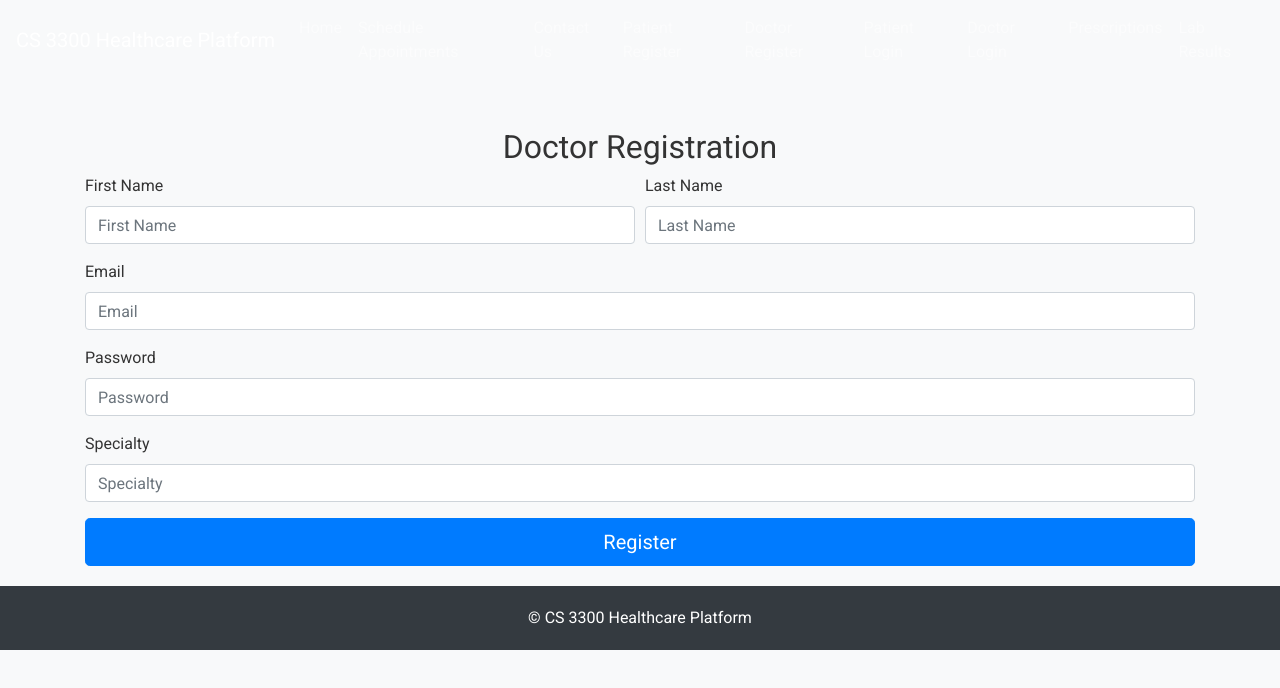
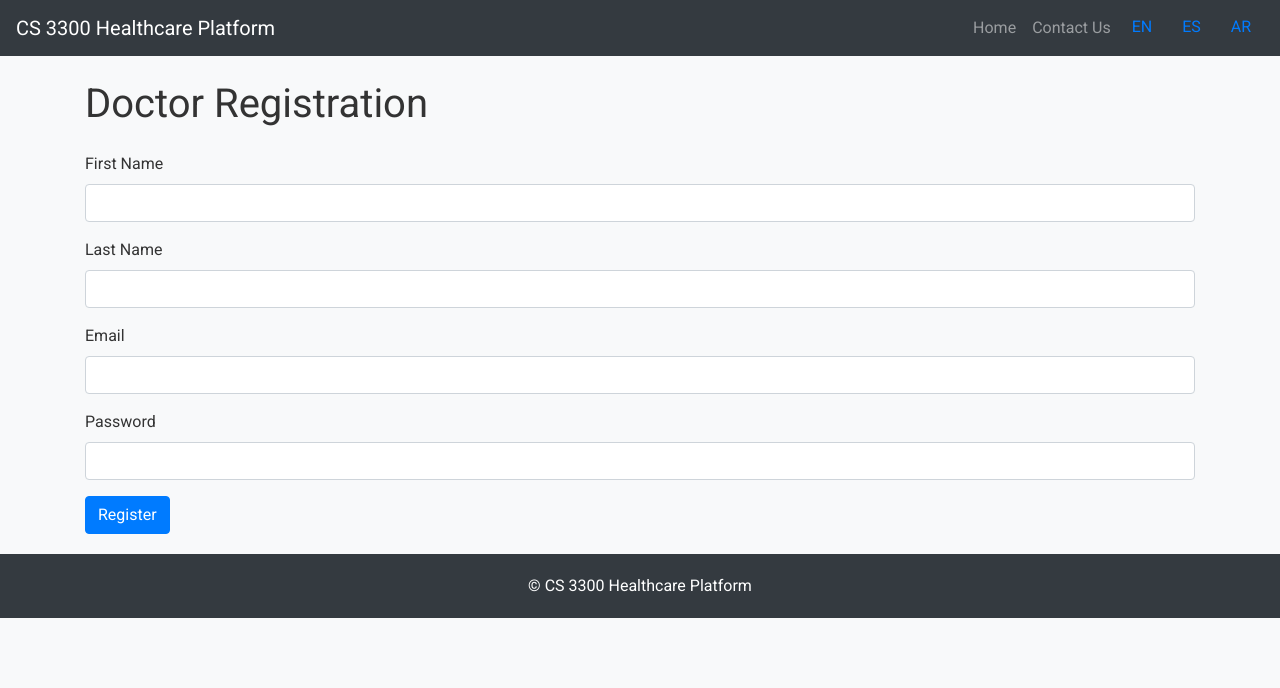
Before and after one commit to AzizAlghamdi/CS3300PROJECT, a plain HTML site: page templates/doctor_register.html in a window 1280 px wide. Drawn offline with nearby package versions, Linux system fonts and the light colour scheme; files that its build step writes are made by us from their sources.

Commit message:
Update doctor_register.html

```diff
--- a/templates/doctor_register.html
+++ b/templates/doctor_register.html
@@ -9,58 +9,56 @@
     <link rel="stylesheet" href="css/style.css">
 </head>
 <body>
-    <header class="navbar navbar-expand-lg navbar-dark">
-        <a class="navbar-brand" href="index.html">CS 3300 Healthcare Platform</a>
+    <header class="navbar navbar-expand-lg navbar-dark bg-dark">
+        <a class="navbar-brand" href="index.html" data-translate="navbar_brand">CS 3300 Healthcare Platform</a>
         <button class="navbar-toggler" type="button" data-toggle="collapse" data-target="#navbarNav" aria-controls="navbarNav" aria-expanded="false" aria-label="Toggle navigation">
             <span class="navbar-toggler-icon"></span>
         </button>
         <div class="collapse navbar-collapse" id="navbarNav">
             <ul class="navbar-nav ml-auto">
-                <li class="nav-item"><a class="nav-link" href="index.html">Home</a></li>
-                <li class="nav-item"><a class="nav-link" href="schedule.html ">Schedule Appointments</a></li>
-                <li class="nav-item"><a class="nav-link" href="contact.html">Contact Us</a></li>
-                <li class="nav-item"><a class="nav-link" href="patient_register.html">Patient Register</a></li>
-                <li class="nav-item"><a class="nav-link" href="doctor_register.html">Doctor Register</a></li>
-                <li class="nav-item"><a class="nav-link" href="patient_login.html">Patient Login</a></li>
-                <li class="nav-item"><a class="nav-link" href="doctor_login.html">Doctor Login</a></li>
-                <li class="nav-item"><a class="nav-link" href="prescriptions.html">Prescriptions</a></li>
-                <li class="nav-item"><a class="nav-link" href="lab_results.html">Lab Results</a></li>
+                <li class="nav-item"><a class="nav-link" href="index.html" data-translate="nav_home">Home</a></li>
+                <li class="nav-item"><a class="nav-link" href="contact.html" data-translate="nav_contact">Contact Us</a></li>
+                <li class="nav-item">
+                    <button id="translate-en" class="btn btn-link">EN</button>
+                    <button id="translate-es" class="btn btn-link">ES</button>
+                    <button id="translate-ar" class="btn btn-link">AR</button>
+                </li>
             </ul>
         </div>
     </header>
-    <main class="container mt-5">
-        <h2 class="text-center">Doctor Registration</h2>
-        <form>
-            <div class="form-row">
-                <div class="form-group col-md-6">
-                    <label for="inputFirstName">First Name</label>
-                    <input type="text" class="form-control" id="inputFirstName" placeholder="First Name" required>
-                </div>
-                <div class="form-group col-md-6">
-                    <label for="inputLastName">Last Name</label>
-                    <input type="text" class="form-control" id="inputLastName" placeholder="Last Name" required>
-                </div>
+    <main>
+        <div class="container">
+            <h1 class="my-4" data-translate="register_title">Doctor Registration</h1>
+            <form id="doctorRegistrationForm">
+                <div class="form-group">
+                    <label for="firstName" data-translate="register_first_name">First Name</label>
+                    <input type="text" class="form-control" id="firstName" name="first_name" required>
                 </div>
                 <div class="form-group">
-                <label for="inputEmail">Email</label>
-                <input type="email" class="form-control" id="inputEmail" placeholder="Email" required>
+                    <label for="lastName" data-translate="register_last_name">Last Name</label>
+                    <input type="text" class="form-control" id="lastName" name="last_name" required>
                 </div>
                 <div class="form-group">
-                <label for="inputPassword">Password</label>
-                <input type="password" class="form-control" id="inputPassword" placeholder="Password" required>
+                    <label for="email" data-translate="register_email">Email</label>
+                    <input type="email" class="form-control" id="email" name="email" required>
                 </div>
                 <div class="form-group">
-                <label for="inputSpecialty">Specialty</label>
-                <input type="text" class="form-control" id="inputSpecialty" placeholder="Specialty" required>
+                    <label for="password" data-translate="register_password">Password</label>
+                    <input type="password" class="form-control" id="password" name="password" required>
                 </div>
-            <button type="submit" class="btn btn-primary btn-lg btn-block">Register</button>
+                <button type="submit" class="btn btn-primary" data-translate="register_button">Register</button>
             </form>
+        </div>
     </main>
     <footer class="footer text-center">
-        &copy; CS 3300 Healthcare Platform
+        &copy; <span data-translate="footer_text">CS 3300 Healthcare Platform</span>
     </footer>
     <script src="https://code.jquery.com/jquery-3.5.1.slim.min.js"></script>
     <script src="https://cdn.jsdelivr.net/npm/@popperjs/core@2.5.4/dist/umd/popper.min.js"></script>
     <script src="https://stackpath.bootstrapcdn.com/bootstrap/4.5.2/js/bootstrap.min.js"></script>
+    <script src="https://kit.fontawesome.com/a076d05399.js"></script>
+    <script src="js/api.js"></script>
+    <script src="js/auth.js"></script>
+
 </body>
 </html>
```
Lines whose indentation alone changed are shown as unchanged.
